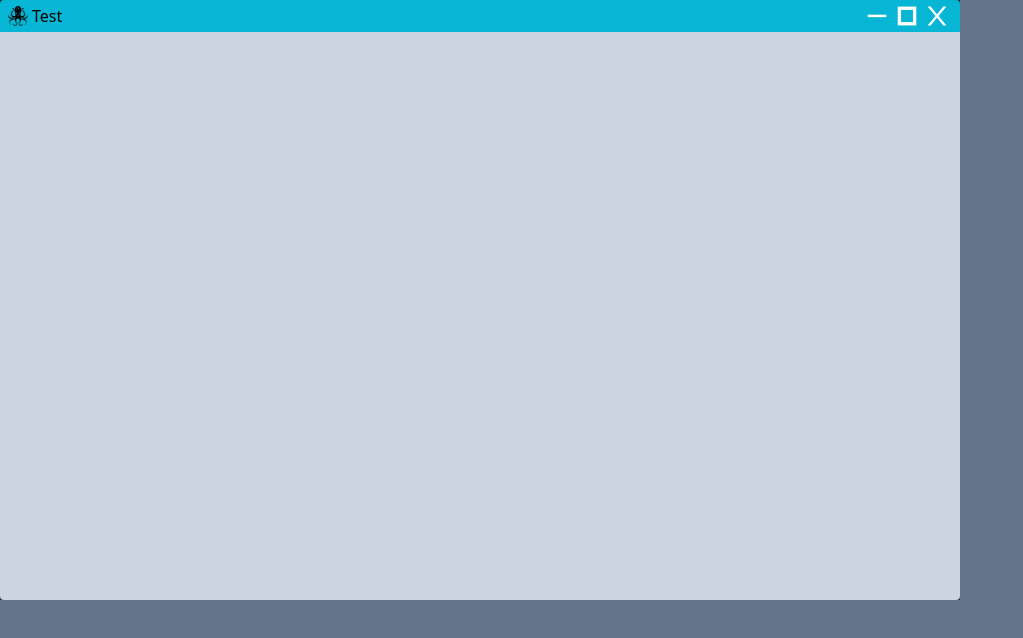
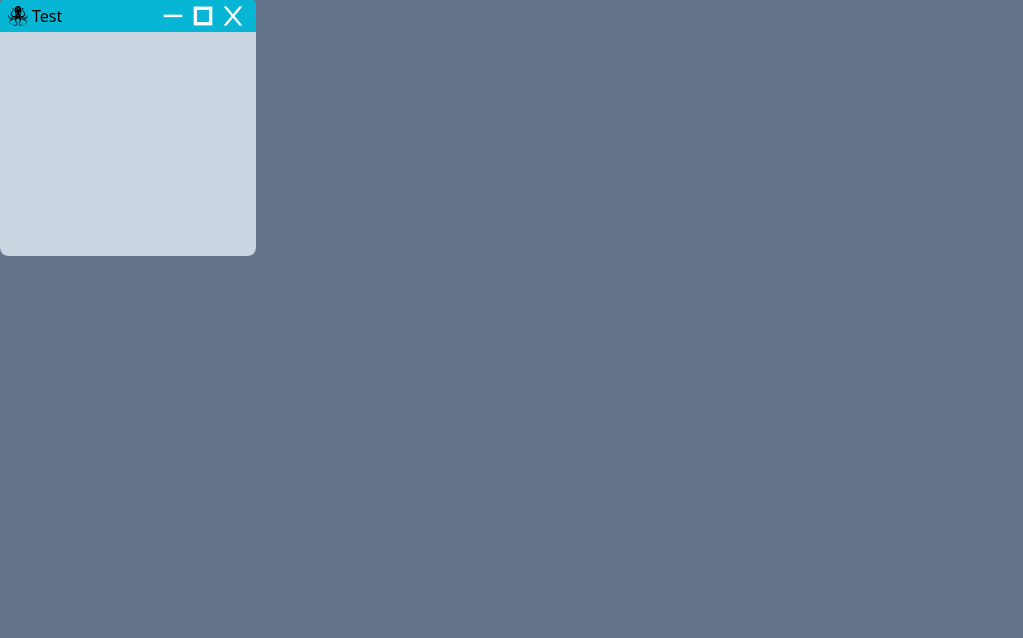
Before and after one commit to 02danieljonas/PersonalWebsite, a Next.js app: page /test in a window 1280 px wide. Shown: the top 638 px of the page, without its empty margins (0-1023 px from the left). Built offline with nearby package versions, Linux system fonts and the light colour scheme.

Commit message:
ApplicationBottom: iframe is sized into Container

```diff
--- a/src/components/ApplicationContainer/ApplicationBottom.tsx
+++ b/src/components/ApplicationContainer/ApplicationBottom.tsx
@@ -10,11 +10,11 @@ export default function ApplicationBottom({
 }: // height
 ApplicationBottomProps) {
     return (
-        <div className=" bg-slate-300 flex-grow flex rounded-b">
+        <div className=" bg-slate-300 flex-grow flex rounded-b-lg">
             {/* // flex-grow */}
             {/* // h-[100%-32px] */}
             <iframe
-                className=" w-full flex-grow top-0 bottom-0-0 rounded-b"
+                className=" w-full flex-grow top-0 bottom-0-0 border-none rounded-b-lg"
                 // height="100%-32px"
                 title={appName}
                 src={appUrl}
--- a/src/components/ApplicationContainer/ApplicationContainer.tsx
+++ b/src/components/ApplicationContainer/ApplicationContainer.tsx
@@ -1,5 +1,5 @@
-import { Rnd } from "react-rnd";
-import Draggable from "react-draggable";
+// import { Rnd } from "react-rnd";
+// import Draggable from "react-draggable";
 import ApplicationTop from "./ApplicationTop";
 import ApplicationBottom from "./ApplicationBottom";
 
@@ -13,7 +13,7 @@ export default function ApplicationContainer({
     appIcon
 }: ApplicationContainerProps) {
     return (
-        <div className="w-3/4 h-3/4 bg-gray-800 flex flex-col">
+        <div className="w-64 h-64 bg-gray-800 flex flex-col rounded-lg">
             {/* <Draggable */}
             {/* bounds="parent" */}
             {/* // className="application bg-gray-900 rounded flex grow flex-col" */}
```
